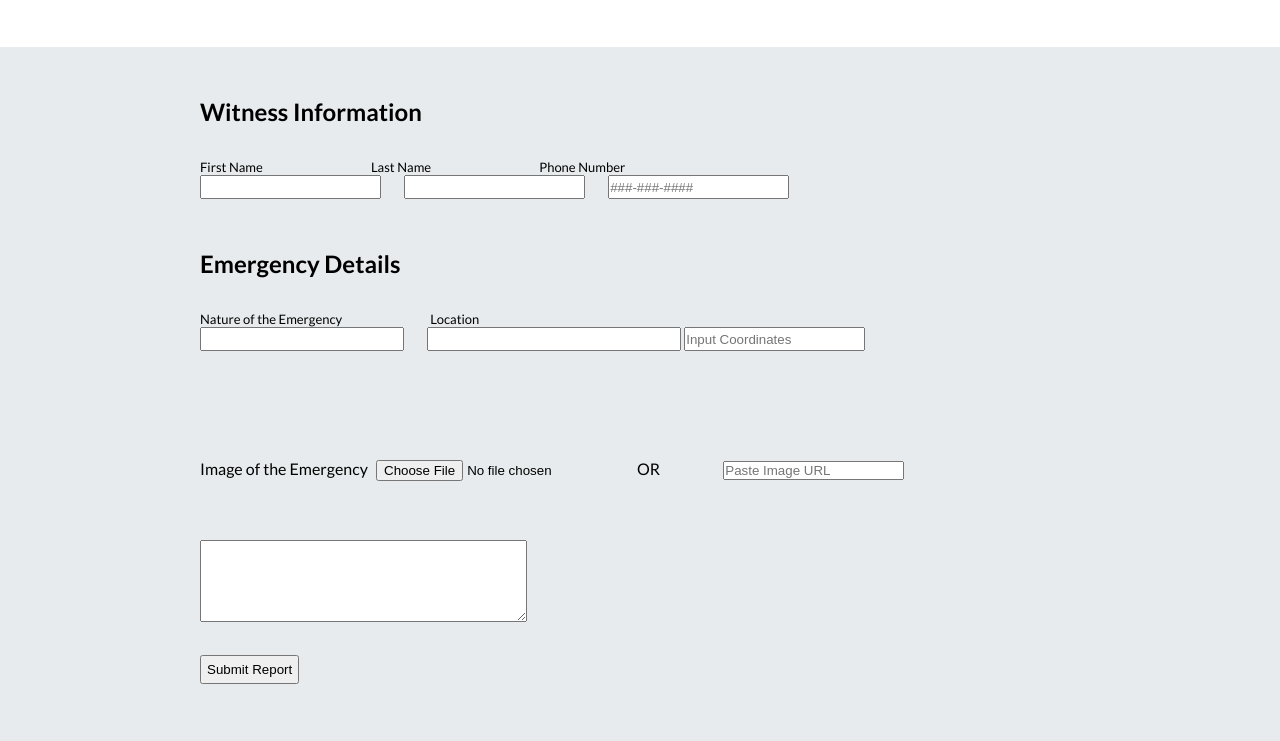
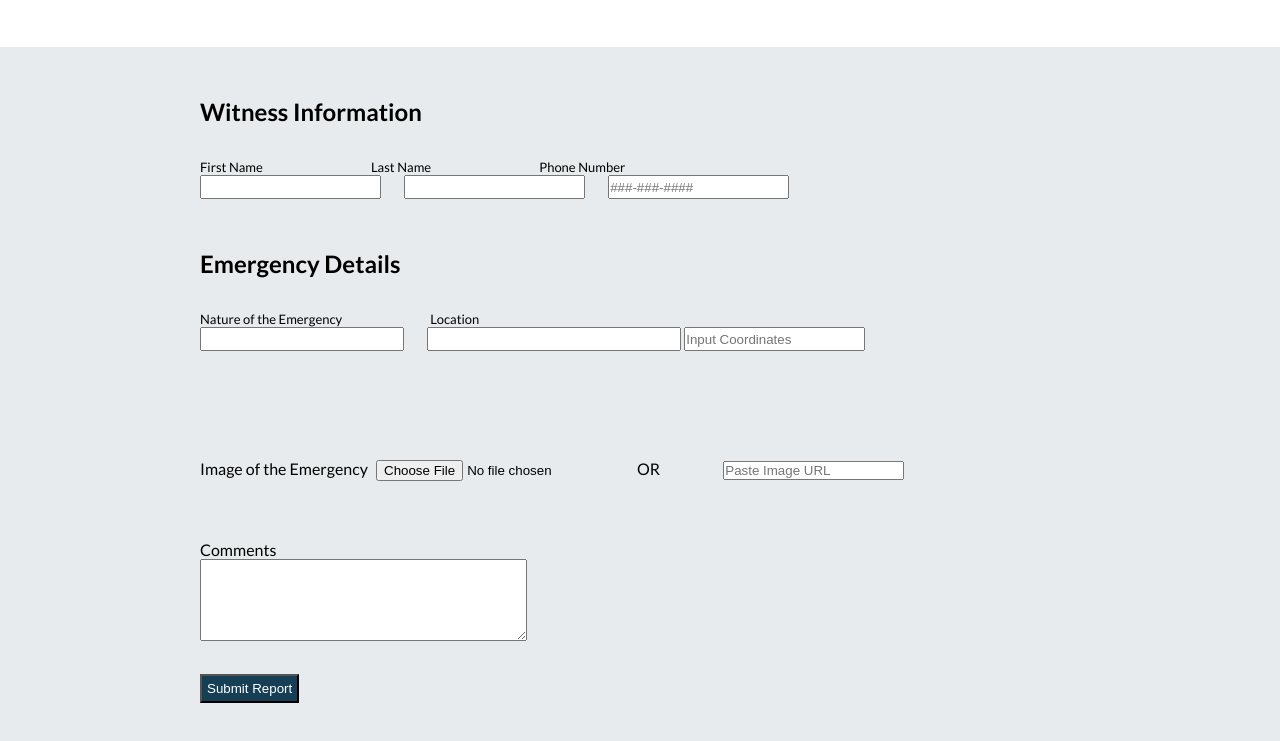
Before and after one commit to biancadimaano/ecomm-website, a plain HTML site: page reportForm.html in a window 1280 px wide. Shown: the part 189-930 px from the top of the page. Drawn offline with Linux system fonts and the light colour scheme.

Commit message:
added final edits to design

```diff
--- a/reportForm.css
+++ b/reportForm.css
@@ -122,6 +122,8 @@ main h2 {
 #submit {
     margin-top: 30px;
     padding: 5px;
+    background-color: #163F56;
+    color: #ffffff;
 }
 
 #comments {
--- a/reportForm.html
+++ b/reportForm.html
@@ -44,8 +44,8 @@
             <input type="file" id="image-file">
             OR
             <input type="text" id="image-url" placeholder="Paste Image URL">
-
-            <label></label>
+            <br>
+            <label for="comments">Comments</label>
             <br>
             <textarea id="comments" placeholder='“Suspect is wearing cargo shorts with green t-shirt”'>
             </textarea>
```
